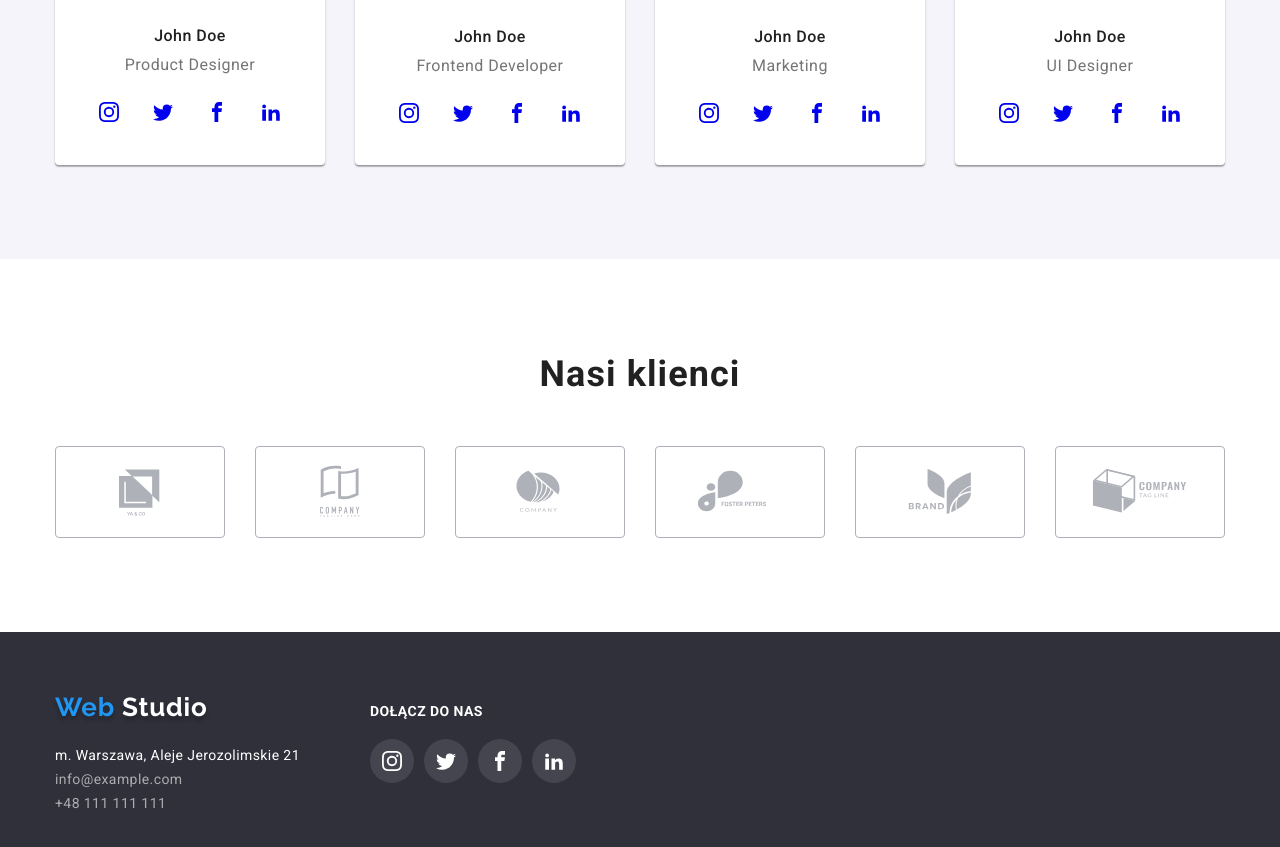
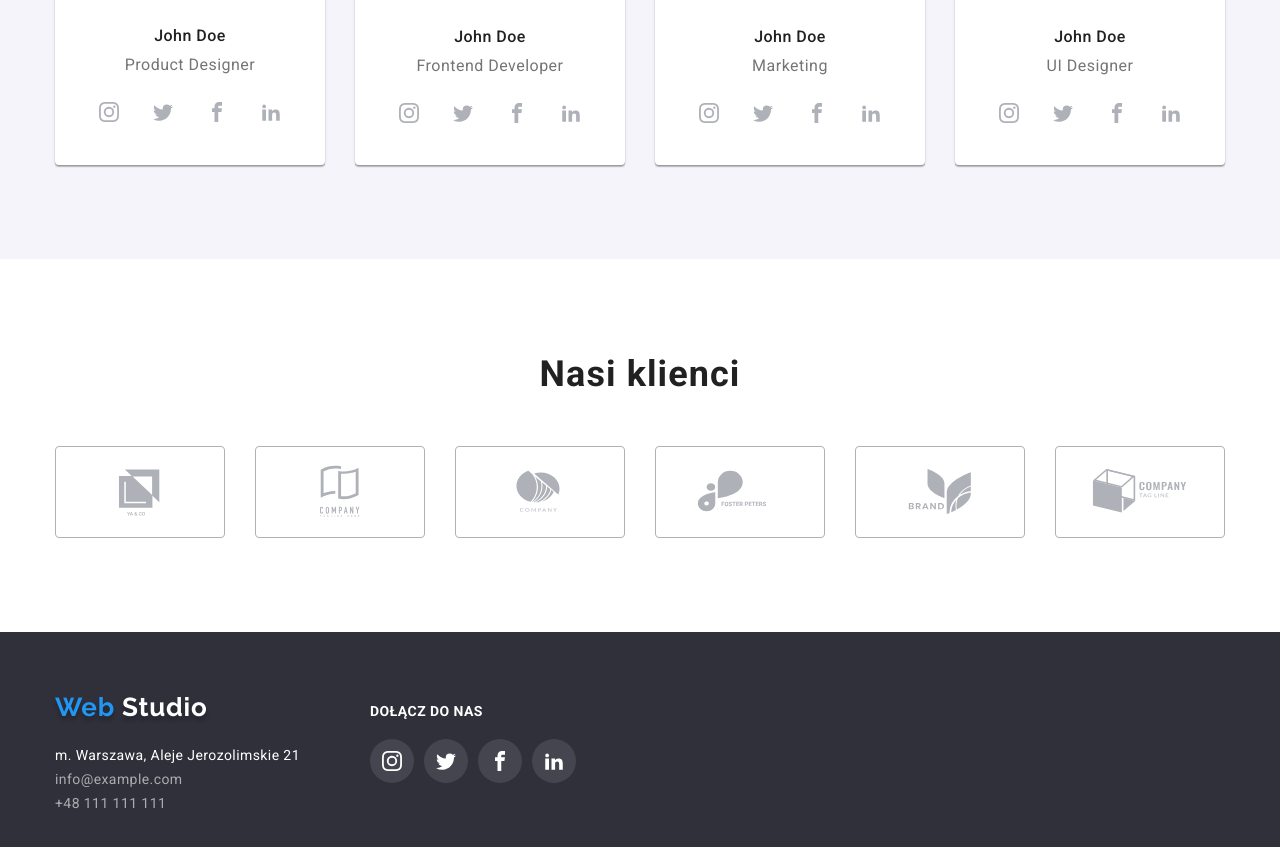
Before and after one commit to AJanasik/goit-markup-hw-04, a plain HTML site: page index.html in a window 1280 px wide. Shown: the part 2048-2895 px from the top of the page. Drawn offline with Linux system fonts and the light colour scheme; a script that the page names is missing.

Commit message:
Update style.css

```diff
--- a/css/style.css
+++ b/css/style.css
@@ -591,7 +591,7 @@ footer {
 	display: flex;
 	align-items: center;
 	justify-content: center;
-
+	color: var(--icons-color);
 	border-radius: 50%;
 }
 
```
